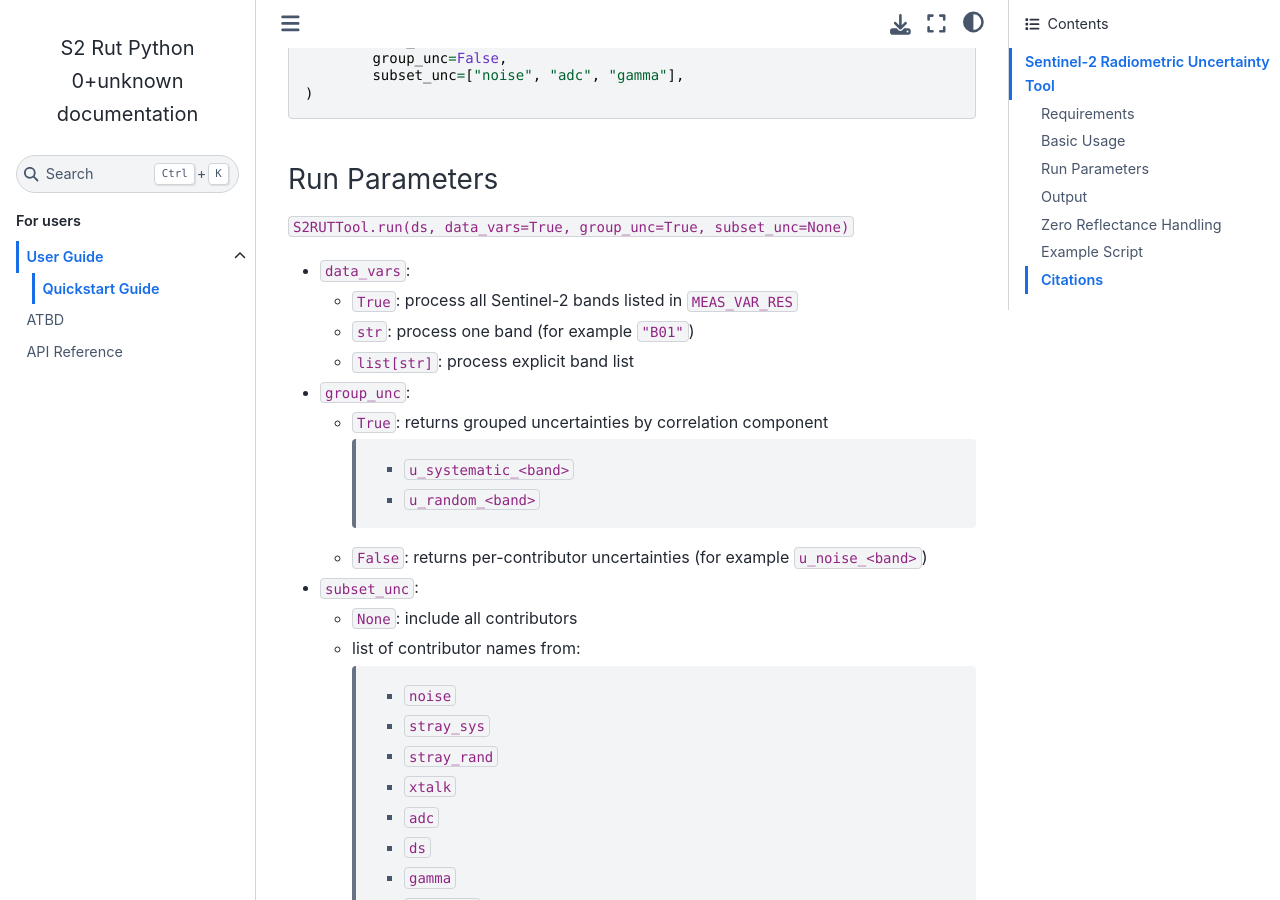
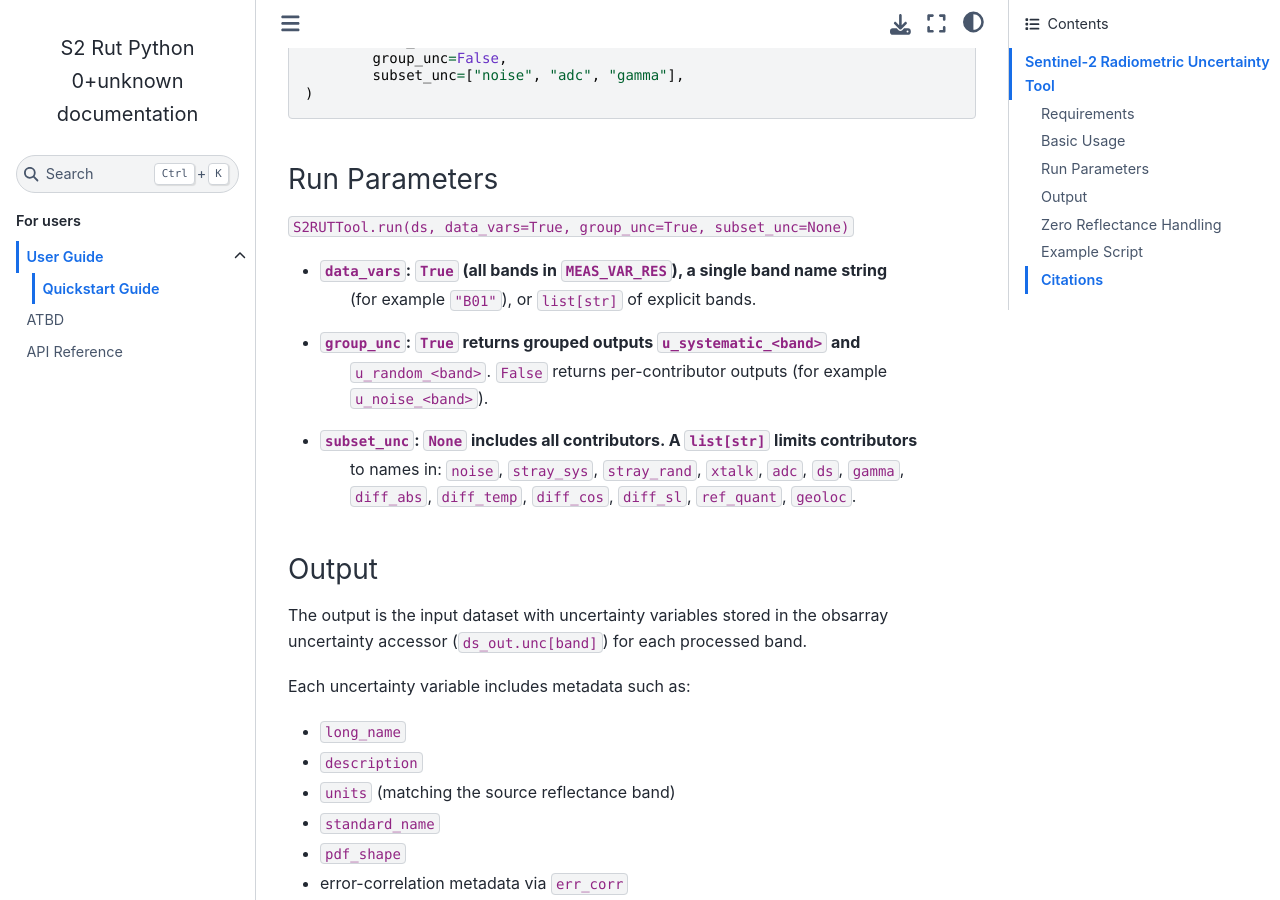
Before and after one commit to meteor-toolkit/s2_rut_python, a Sphinx documentation site: the page built from docs/content/user/quickstart.rst, in a window 1280 px wide and 900 px high, scrolled down 1575 px. Built offline with Sphinx 7.4.7 and the Sphinx Book theme 1.1.4, drawn with Linux system fonts in a browser that asks for light colours; pages that are not in the unit, such as notebooks, are missing from menus.

Commit message:
update docs

```diff
--- a/docs/content/user/quickstart.rst
+++ b/docs/content/user/quickstart.rst
@@ -80,39 +80,15 @@
 
 ``S2RUTTool.run(ds, data_vars=True, group_unc=True, subset_unc=None)``
 
-* ``data_vars``:
-
-  * ``True``: process all Sentinel-2 bands listed in ``MEAS_VAR_RES``
-  * ``str``: process one band (for example ``"B01"``)
-  * ``list[str]``: process explicit band list
-
-* ``group_unc``:
-
-  * ``True``: returns grouped uncertainties by correlation component
-
-                * ``u_systematic_<band>``
-                * ``u_random_<band>``
-
-  * ``False``: returns per-contributor uncertainties (for example ``u_noise_<band>``)
-
-* ``subset_unc``:
-
-  * ``None``: include all contributors
-  * list of contributor names from:
-
-                * ``noise``
-                * ``stray_sys``
-                * ``stray_rand``
-                * ``xtalk``
-                * ``adc``
-                * ``ds``
-                * ``gamma``
-                * ``diff_abs``
-                * ``diff_temp``
-                * ``diff_cos``
-                * ``diff_sl``
-                * ``ref_quant``
-                * ``geoloc``
+* ``data_vars``: ``True`` (all bands in ``MEAS_VAR_RES``), a single band name string
+        (for example ``"B01"``), or ``list[str]`` of explicit bands.
+* ``group_unc``: ``True`` returns grouped outputs ``u_systematic_<band>`` and
+        ``u_random_<band>``. ``False`` returns per-contributor outputs (for example
+        ``u_noise_<band>``).
+* ``subset_unc``: ``None`` includes all contributors. A ``list[str]`` limits contributors
+        to names in: ``noise``, ``stray_sys``, ``stray_rand``, ``xtalk``, ``adc``, ``ds``,
+        ``gamma``, ``diff_abs``, ``diff_temp``, ``diff_cos``, ``diff_sl``, ``ref_quant``,
+        ``geoloc``.
 
 Output
 ------
```
